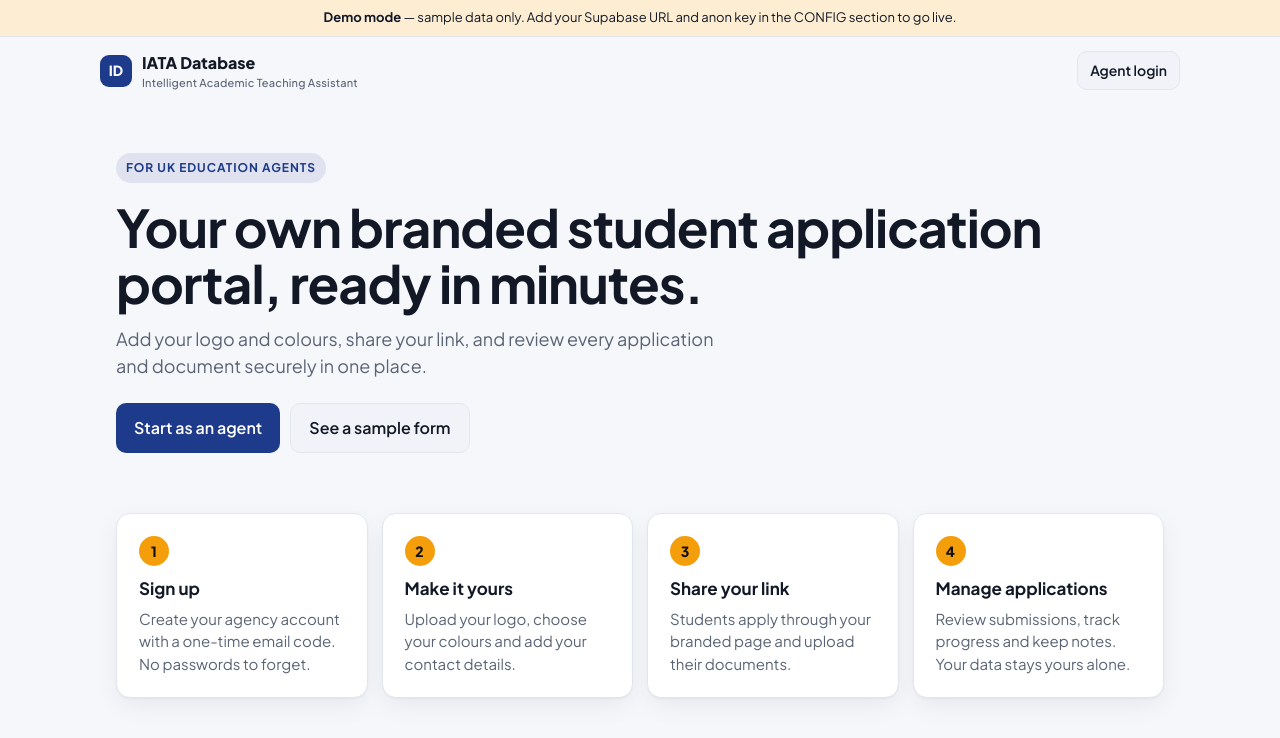
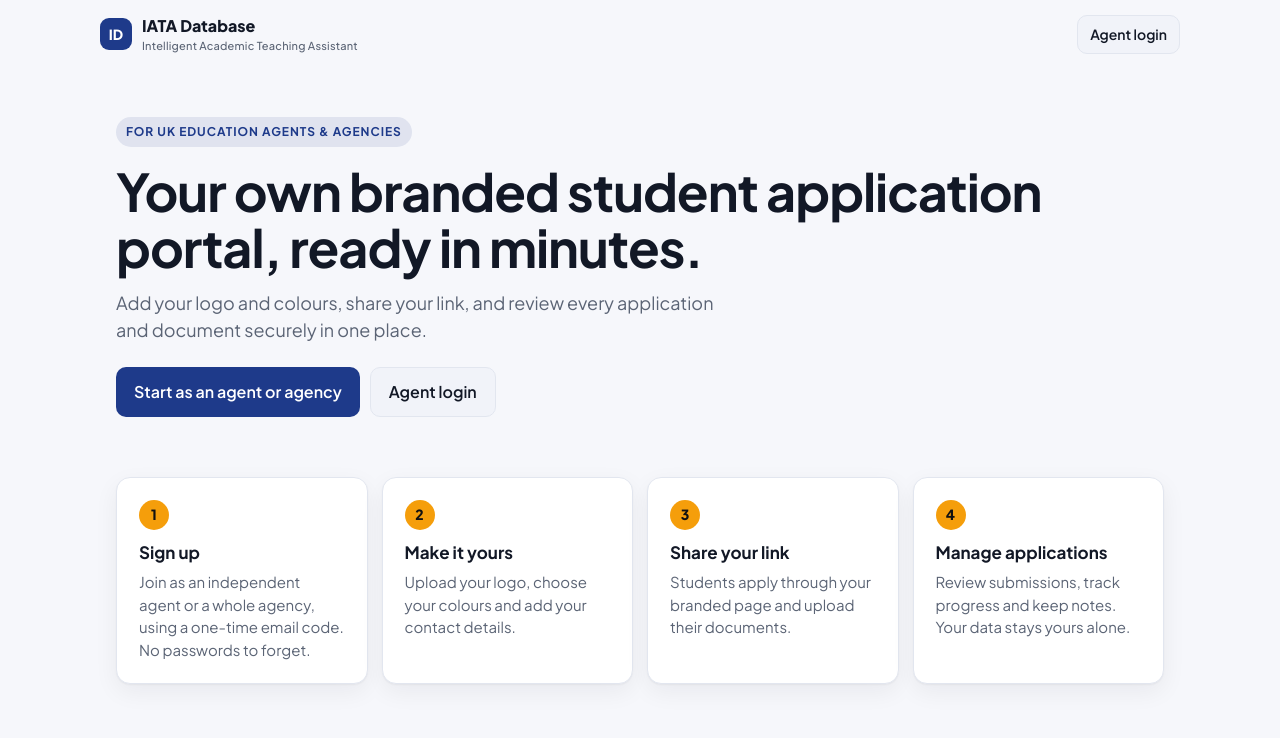
Before and after one commit to globalhobble/whie, a plain HTML site: page index.html in a window 1280 px wide. Drawn offline with nearby package versions, Linux system fonts and the light colour scheme.

Commit message:
Update index.html

```diff
--- a/index.html
+++ b/index.html
@@ -1,4 +1,4 @@
-<!doctype html>
+ <!doctype html>
 <html lang="en-GB">
 <head>
 <meta charset="utf-8">
@@ -195,8 +195,8 @@ input[type="checkbox"] { width: 20px; height: 20px; min-height: 0; accent-color:
    Leave blank to run in DEMO MODE with sample data.
    ================================================================ */
 const CONFIG = {
-  SUPABASE_URL: '',
-  SUPABASE_ANON_KEY: '',
+  SUPABASE_URL: 'https://fippstyxdffsfdqyswhi.supabase.co',
+  SUPABASE_ANON_KEY: 'sb_publishable_9ndIKh8eE4bgN8De5Mk4mA_sZSvhELL',
   PLATFORM_NAME: 'IATA Database',
   PLATFORM_TAGLINE: 'Intelligent Academic Teaching Assistant',
   MAX_FILE_MB: 10
@@ -429,16 +429,16 @@ function renderLanding() {
   ${platformBar('<a class="btn secondary small" href="#/login">Agent login</a>')}
   <div class="wrap page">
     <section class="hero">
-      <span class="eyebrow">For UK education agents</span>
+      <span class="eyebrow">For UK education agents &amp; agencies</span>
       <h1>Your own branded student application portal, ready in minutes.</h1>
       <p class="lede">Add your logo and colours, share your link, and review every application and document securely in one place.</p>
       <div class="cta">
-        <a class="btn" href="#/login">Start as an agent</a>
+        <a class="btn" href="#/login">Start as an agent or agency</a>
         <a class="btn secondary" href="#/apply/bright-path">${DEMO ? 'See a sample form' : 'Agent login'}</a>
       </div>
     </section>
     <section class="steps-grid">
-      <div class="card"><div class="num">1</div><h3>Sign up</h3><p>Create your agency account with a one-time email code. No passwords to forget.</p></div>
+      <div class="card"><div class="num">1</div><h3>Sign up</h3><p>Join as an independent agent or a whole agency, using a one-time email code. No passwords to forget.</p></div>
       <div class="card"><div class="num">2</div><h3>Make it yours</h3><p>Upload your logo, choose your colours and add your contact details.</p></div>
       <div class="card"><div class="num">3</div><h3>Share your link</h3><p>Students apply through your branded page and upload their documents.</p></div>
       <div class="card"><div class="num">4</div><h3>Manage applications</h3><p>Review submissions, track progress and keep notes. Your data stays yours alone.</p></div>
@@ -503,7 +503,7 @@ function renderSetup() {
       <h2 style="margin-top:0">Set up your agency</h2>
       <p class="hint">You can change your branding later. Your link name is permanent.</p>
       <form id="setupForm">
-        <label for="aname">Agency name</label>
+        <label for="aname">Agency or business name <span class="hint">— or your own name if you work independently</span></label>
         <input id="aname" required maxlength="120" placeholder="Bright Path Education">
         <label for="aslug">Your link <span class="hint">— lowercase letters, numbers and dashes</span></label>
         <input id="aslug" required pattern="[a-z0-9]+(-[a-z0-9]+)*" minlength="3" maxlength="50" placeholder="bright-path">
```
